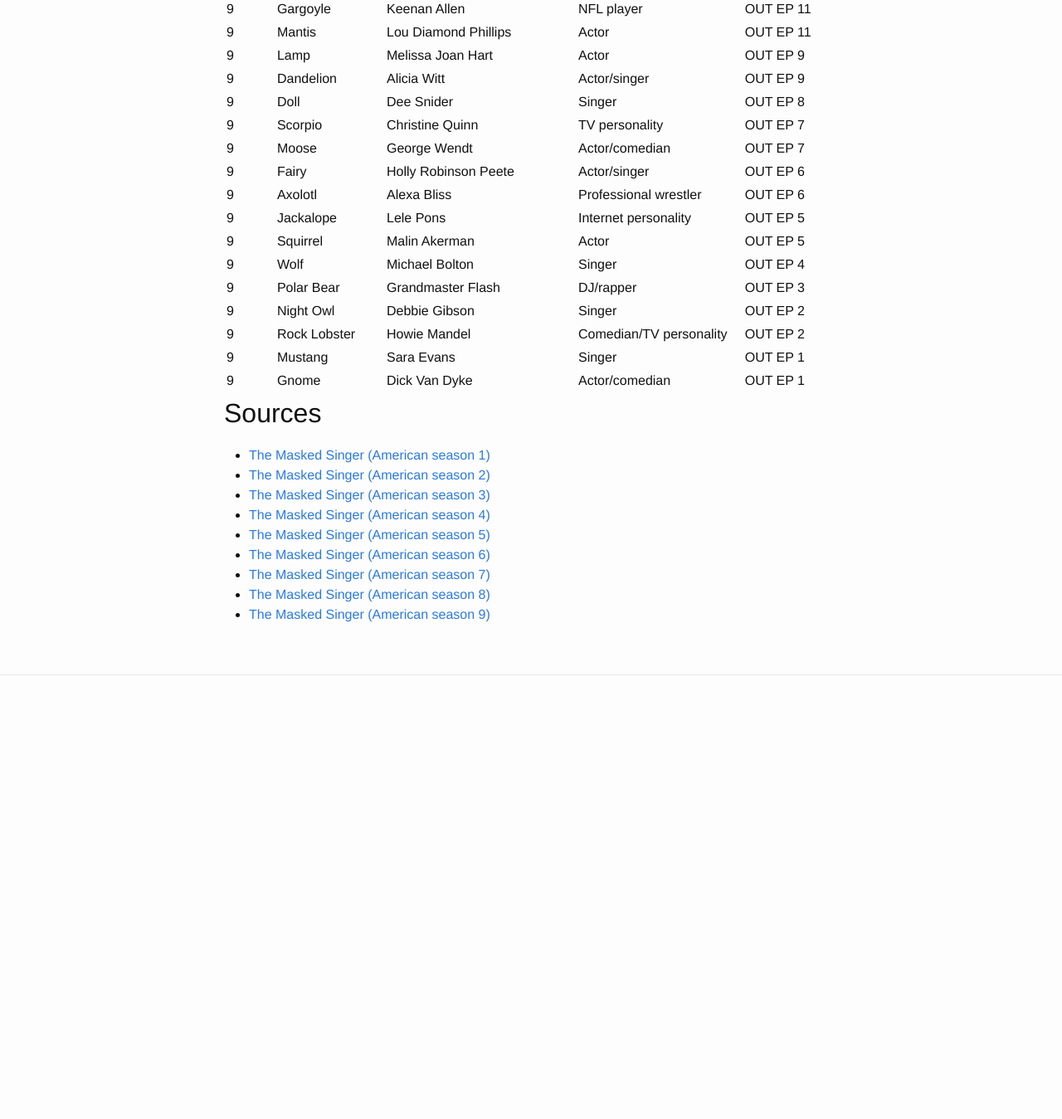
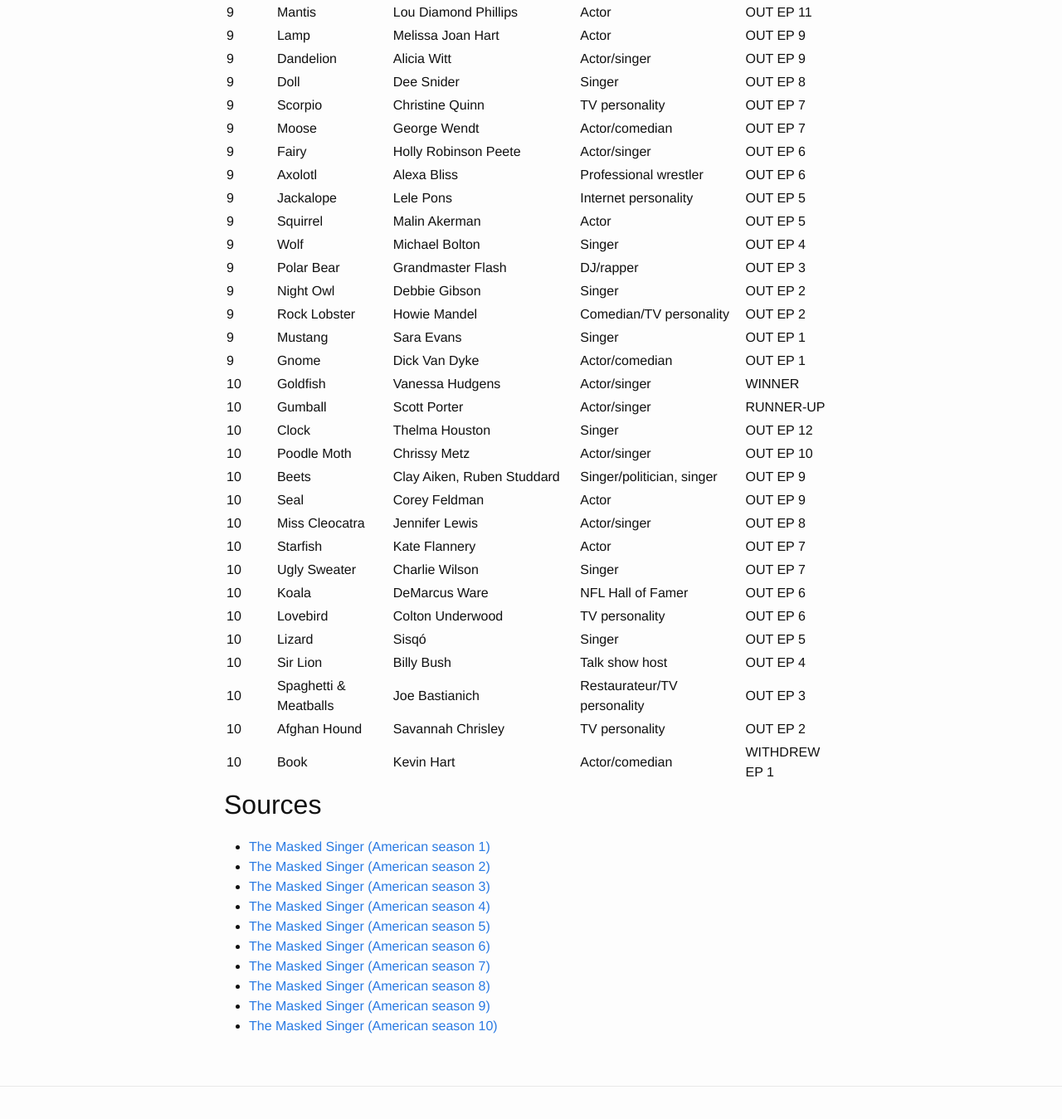
Before and after one commit to roclar/roclar.github.io, a Jekyll site: the page built from MaskedSingerContestants.md, in a window 1280 px wide and 1400 px high, scrolled down 4384 px. Shown: the top 1349 px of the window at 83% size. Built offline with Jekyll 4.4.1, drawn with Linux system fonts in a browser that asks for light colours; before the commit the page ends 5288 px from its top, so only the background shows below that.

Commit message:
Added season 10

```diff
--- a/MaskedSingerContestants.md
+++ b/MaskedSingerContestants.md
@@ -168,6 +168,22 @@
 | 9 | Rock Lobster | Howie Mandel | Comedian/TV personality | OUT EP 2 |
 | 9 | Mustang | Sara Evans | Singer | OUT EP 1 |
 | 9 | Gnome | Dick Van Dyke | Actor/comedian | OUT EP 1 |
+| 10 | Goldfish | Vanessa Hudgens | Actor/singer | WINNER |
+| 10 | Gumball | Scott Porter | Actor/singer | RUNNER-UP |
+| 10 | Clock | Thelma Houston | Singer | OUT EP 12 |
+| 10 | Poodle Moth | Chrissy Metz | Actor/singer | OUT EP 10 |
+| 10 | Beets | Clay Aiken, Ruben Studdard | Singer/politician, singer | OUT EP 9 |
+| 10 | Seal | Corey Feldman | Actor | OUT EP 9 |
+| 10 | Miss Cleocatra | Jennifer Lewis | Actor/singer | OUT EP 8 |
+| 10 | Starfish | Kate Flannery | Actor | OUT EP 7 |
+| 10 | Ugly Sweater | Charlie Wilson | Singer | OUT EP 7 |
+| 10 | Koala | DeMarcus Ware | NFL Hall of Famer | OUT EP 6 |
+| 10 | Lovebird | Colton Underwood | TV personality | OUT EP 6 |
+| 10 | Lizard | Sisqó | Singer | OUT EP 5 |
+| 10 | Sir Lion | Billy Bush | Talk show host | OUT EP 4 |
+| 10 | Spaghetti & Meatballs | Joe Bastianich | Restaurateur/TV personality | OUT EP 3 |
+| 10 | Afghan Hound | Savannah Chrisley | TV personality | OUT EP 2 |
+| 10 | Book | Kevin Hart | Actor/comedian | WITHDREW EP 1 |
 
 ## Sources
 
@@ -180,3 +196,4 @@
 * [The Masked Singer (American season 7)](https://en.wikipedia.org/wiki/The_Masked_Singer_(American_season_7))
 * [The Masked Singer (American season 8)](https://en.wikipedia.org/wiki/The_Masked_Singer_(American_season_8))
 * [The Masked Singer (American season 9)](https://en.wikipedia.org/wiki/The_Masked_Singer_(American_season_9))
+* [The Masked Singer (American season 10)](https://en.wikipedia.org/wiki/The_Masked_Singer_(American_season_10))
```
